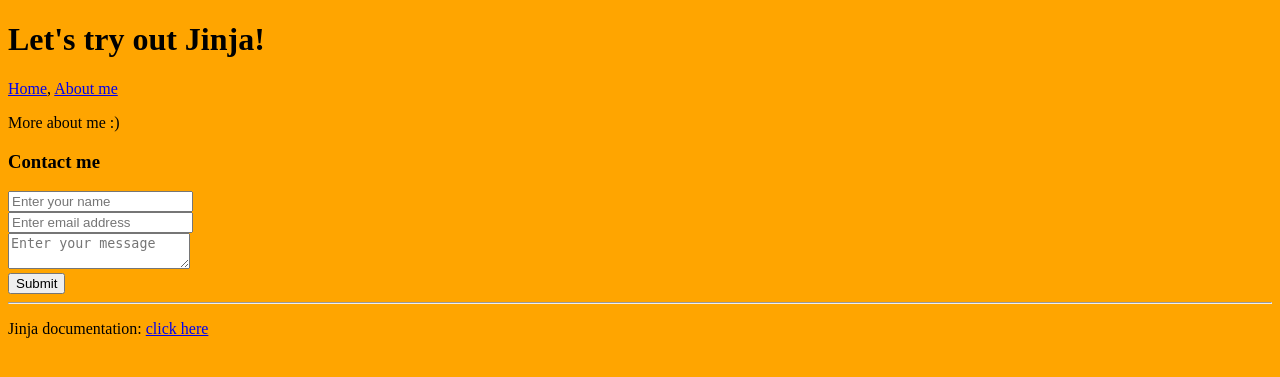
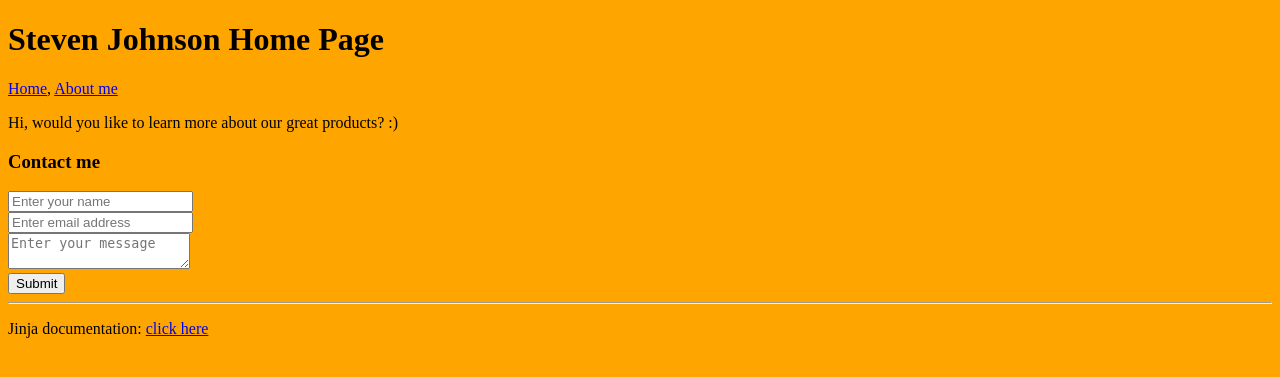
Before and after one commit to St3v3J/SmartNinjaProjectsHomePage, a Flask app: page /about-me in a window 1280 px wide. Shown: the top 377 px of the page. Run offline with Flask 2, Linux system fonts and the light colour scheme.

Commit message:
My homepage

```diff
--- a/templates/about.html
+++ b/templates/about.html
@@ -3,7 +3,7 @@
 {% block title %}About me{% endblock title %}
 
 {% block content %}
-<p>More about me :)</p>
+<p>Hi, would you like to learn more about our great products? :)</p>
 
 <h3>Contact me</h3>
 
--- a/templates/base.html
+++ b/templates/base.html
@@ -8,7 +8,7 @@
     </head>
 
     <body>
-        <h1>Let's try out Jinja!</h1>
+        <h1>Steven Johnson Home Page</h1>
         <p>
             <a href="/">Home</a>,
             <a href="/about-me">About me</a>
```
